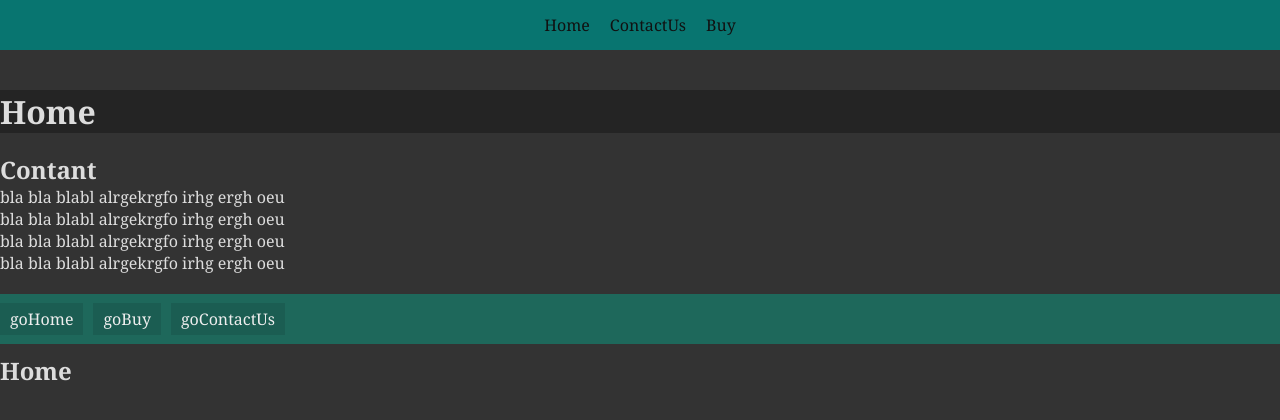
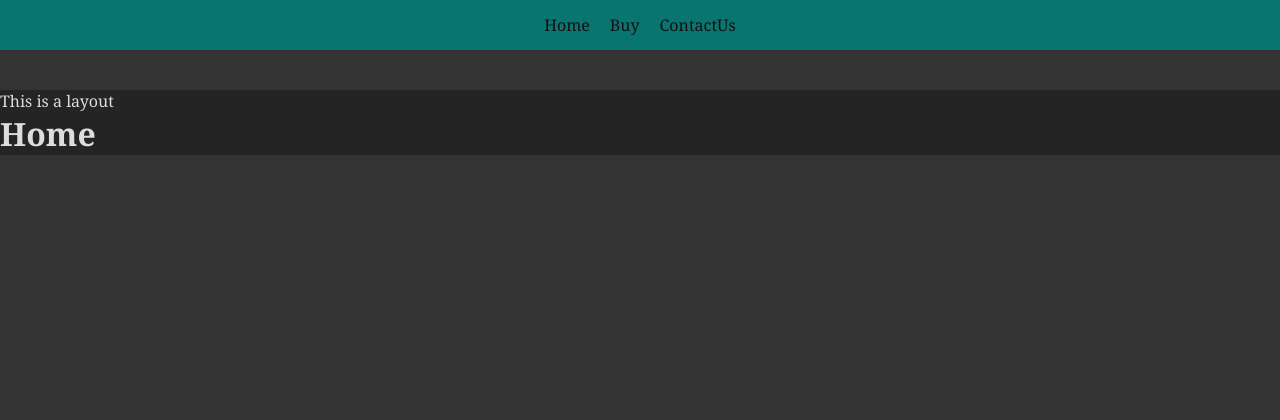
Before and after one commit to AdemLayes/learn-react, a React (Create React App) app: page / in a window 1280 px wide. Shown: the top 420 px of the page. Built offline with nearby package versions, Linux system fonts and the light colour scheme.

Commit message:
nothing important

```diff
--- a/package.json
+++ b/package.json
@@ -9,6 +9,7 @@
     "react": "^18.2.0",
     "react-dom": "^18.2.0",
     "react-scripts": "5.0.1",
+    "sass": "^1.64.2",
     "web-vitals": "^2.1.4"
   },
   "scripts": {
--- a/src/App.css
+++ /dev/null
@@ -1,21 +0,0 @@
-#router{
-  margin: 40px 0 20px;
-  background: #00000049;
-}
-#secoundLinkContainer{
-  margin: 20px 0 10px;
-  background: #01b39569;
-  min-height: 50px;
-  display: flex;
-  align-items: center;
-}
-#secoundLinkContainer a{
-  text-decoration: none;
-  color: #eee;
-  padding: 5px 10px;
-  margin-right: 10px;
-  background-color: rgba(0, 0, 0, 0.1);
-}
-#secoundLinkContainer a:active{
-  background-color: rgba(0, 0, 0, 0.3);
-}
--- a/src/App.js
+++ b/src/App.js
@@ -1,41 +1,27 @@
 import React from 'react'
-import {Routes, Route, Link, Outlet} from 'react-router-dom'
-import "./App.css"
-import Nav from "./Nav.js"
+import "./style.scss"
+import {Routes, Route, Outlet} from 'react-router-dom'
+import Nav from "./Components/Nav.js"
 import Home from './pages/Home.js'
 import ContactUs from './pages/ContactUs.js'
 import Buy from './pages/Buy.js'
 
 
 export default function() {
+  let arr = ["Adem", "Jhon", "Matheo"]
   return (
     <>
       <Nav />
       <div id="router">
       <Routes>
-        <Route path='/' element={<Home />} />
-        <Route path='contactUs' element={<ContactUs />} />
-        <Route path='buy' element={<Buy />} />
+        <Route path='/' element={<p>This is a layout<Outlet /></p>}>
+          <Route index element={<Home />} />
+          <Route path='contactUs' element={<ContactUs />} />
+          <Route path='buy' element={<Buy />} />
+        </Route>
       </Routes>
+      <Outlet />
       </div>
-      <h2>Contant</h2>
-      <p>bla bla blabl alrgekrgfo irhg ergh oeu</p>
-      <p>bla bla blabl alrgekrgfo irhg ergh oeu</p>
-      <p>bla bla blabl alrgekrgfo irhg ergh oeu</p>
-      <p>bla bla blabl alrgekrgfo irhg ergh oeu</p>
-      <section>
-      <div id='secoundLinkContainer'>
-        <Link to="/">goHome</Link>
-        <Link to="buy2">goBuy</Link>
-        <Link to="contactUs2">goContactUs</Link>
-        <Outlet/>
-      </div>
-      <Routes>
-        <Route path='/' element={<Home />}/>
-        <Route path='buy2' element={<Buy />}/>
-        <Route path='contactUs2' element={<ContactUs />}/>
-      </Routes>
-      </section>
     </>
   )
 }
--- /dev/null
+++ b/src/Components/Nav.js
@@ -0,0 +1,14 @@
+import React from 'react'
+import {Link} from 'react-router-dom'
+
+export default function Nav() {
+  return (
+  <>
+    <nav>
+      <li><Link to="/">Home</Link></li>
+      <li><Link to="/buy">Buy</Link></li>
+      <li><Link to="/contactUs">ContactUs</Link></li>
+    </nav>
+  </>
+  )
+};
--- a/src/Nav.css
+++ /dev/null
@@ -1,23 +0,0 @@
-nav{
-  background: #087570;
-  min-height: 50px;
-  width: 100%;
-  display: flex;
-  justify-content: center;
-  align-items: center;
-}
-nav li{
-  list-style: none;
-  padding: 5px 10px;
-}
-nav li:hover{
-  background-color: #3333333f;
-  color: #ddd;
-  cursor: pointer;
-}
-nav li a{
-  color: #111;
-  text-decoration: none;
-  width: 100%;
-  height: 100%;
-}
--- a/src/Nav.js
+++ /dev/null
@@ -1,16 +0,0 @@
-import React from 'react'
-import "./Nav.css"
-import {Link, Outlet} from 'react-router-dom'
-
-export default function Nav() {
-  return (
-  <>
-    <nav>
-      <li><Link to="/">Home</Link></li>
-      <li><Link to="contactUs">ContactUs</Link></li>
-      <li><Link to="buy">Buy</Link></li>
-    </nav>
-    <Outlet />
-  </>
-  )
-};
--- a/src/index.css
+++ b/src/index.css
@@ -7,3 +7,51 @@
   color: #ddd;
   font-family: Cambria;
 }
+
+/* App */
+#router{
+  margin: 40px 0 20px;
+  background: #00000049;
+}
+#secoundLinkContainer{
+  margin: 20px 0 10px;
+  background: #01b39569;
+  min-height: 50px;
+  display: flex;
+  align-items: center;
+}
+#secoundLinkContainer a{
+  text-decoration: none;
+  color: #eee;
+  padding: 5px 10px;
+  margin-right: 10px;
+  background-color: rgba(0, 0, 0, 0.1);
+}
+#secoundLinkContainer a:active{
+  background-color: rgba(0, 0, 0, 0.3);
+}
+
+/* Nav.js */
+nav{
+  background: #087570;
+  min-height: 50px;
+  width: 100%;
+  display: flex;
+  justify-content: center;
+  align-items: center;
+}
+nav li{
+  list-style: none;
+  padding: 5px 10px;
+}
+nav li:hover{
+  background-color: #3333333f;
+  color: #ddd;
+  cursor: pointer;
+}
+nav li a{
+  color: #111;
+  text-decoration: none;
+  width: 100%;
+  height: 100%;
+}
--- a/src/pages/Buy.js
+++ b/src/pages/Buy.js
@@ -1,5 +1,10 @@
 import React from 'react'
+import { Outlet } from 'react-router-dom'
 
 export default function Buy() {
-  return <h1>Buy</h1>
+  return (
+    <>
+      <h1>Buy</h1>
+    </>
+    )
 };
```
Also changed, not shown: src/style.scss (added), 1 other file (tests, documents, lock files or other folders).
